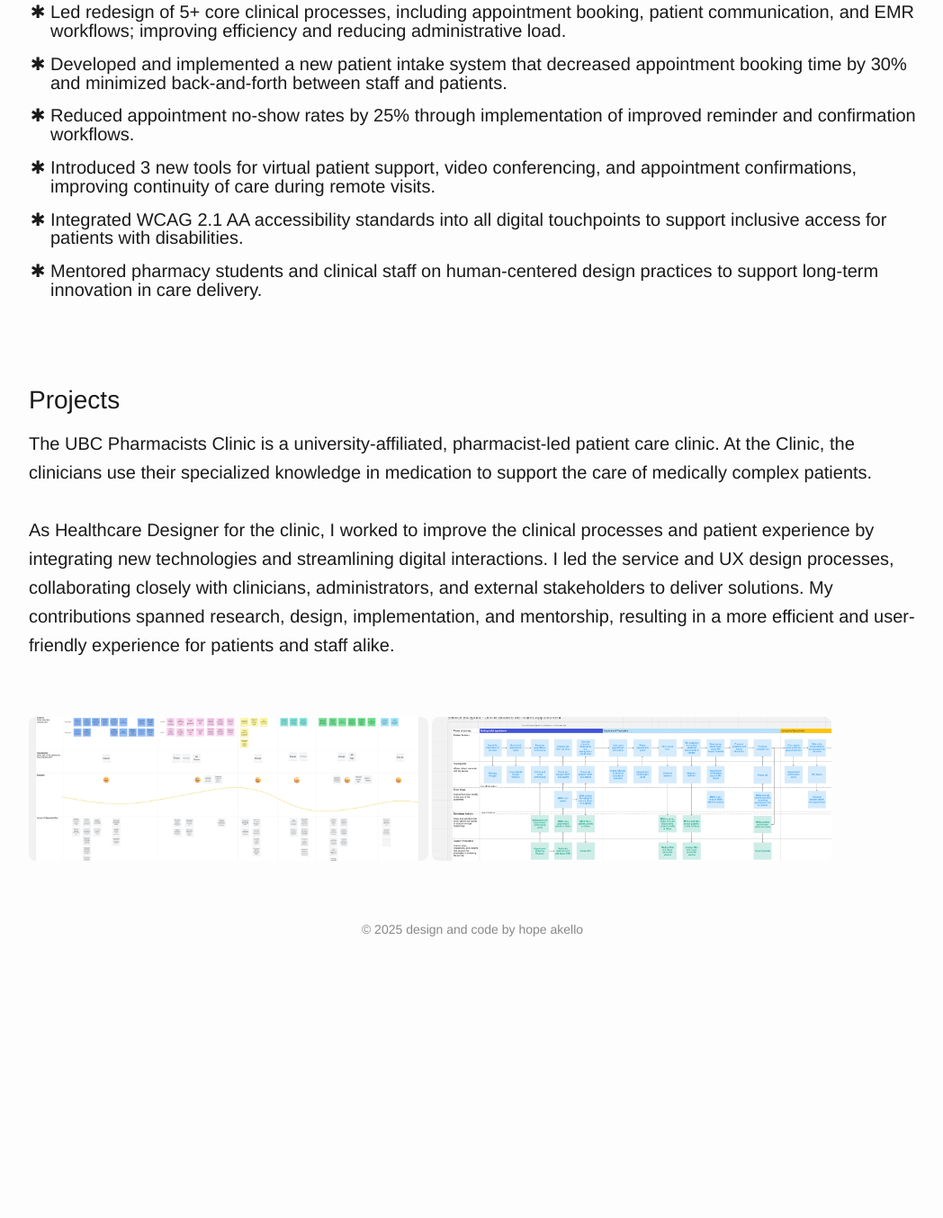
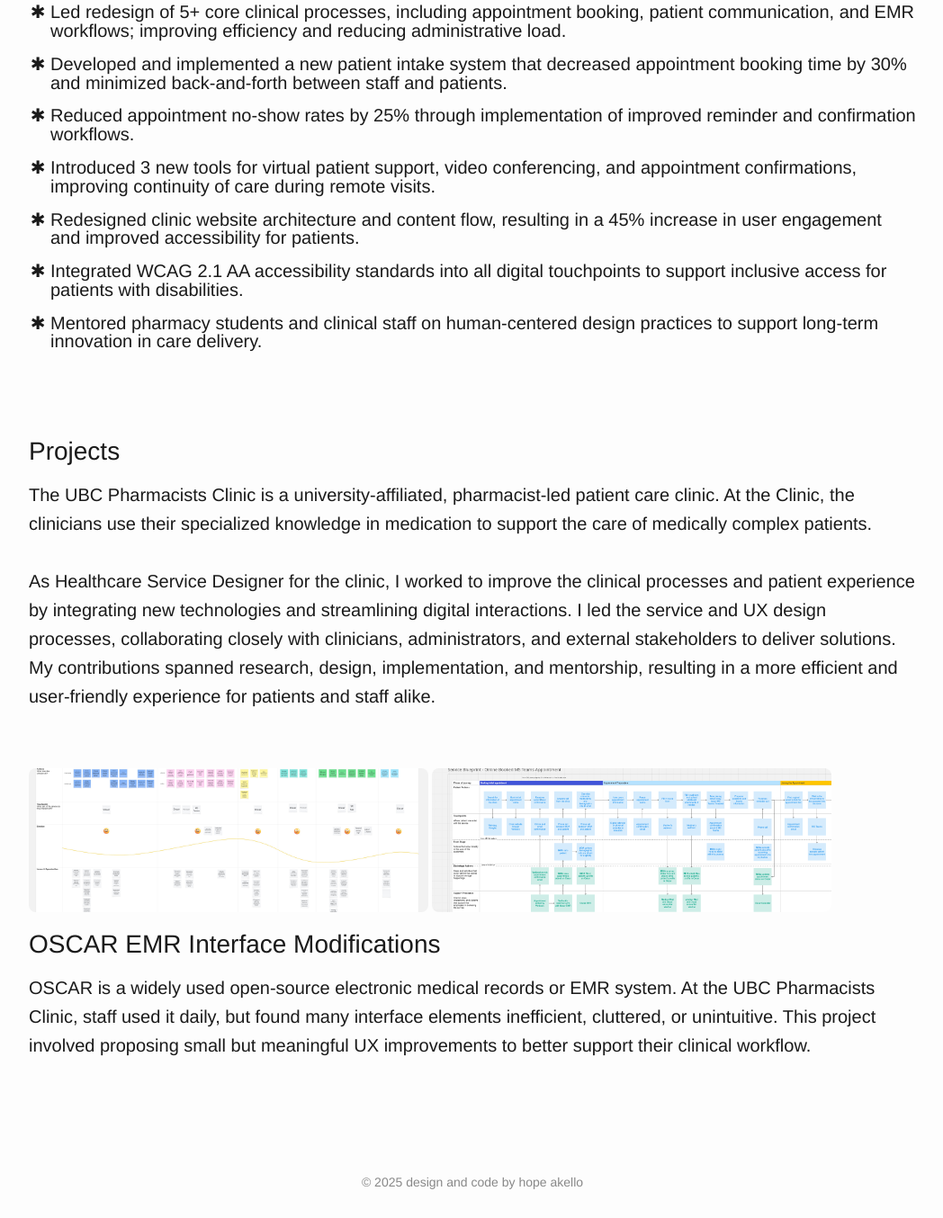
Before and after one commit to hopeaaaa/portfolio, a plain HTML site: page pages/ubc.html in a window 1280 px wide. Shown: the part 1673-3027 px from the top of the page at 90% size, without its empty margins (115-1163 px from the left). Before the commit the page ends 2746 px from the top, so only its background shows below. Drawn offline with Linux system fonts and the light colour scheme.

Commit message:
ubc page styling and scss restructuring

```diff
--- a/pages/ubc.html
+++ b/pages/ubc.html
@@ -1,16 +1,14 @@
 <!DOCTYPE html>
 <html lang="en">
+
 <head>
   <meta charset="UTF-8" />
   <meta name="viewport" content="width=device-width, initial-scale=1.0" />
   <title>hope akello | ubc pharmacists clinic</title>
   <link rel="stylesheet" href="../styles/ubc.css" />
-    <link
-      rel="icon"
-      type="image/x-icon"
-      href="./assets/images/about/asterisk.png?v=2"
-    />
+  <link rel="icon" type="image/x-icon" href="./assets/images/about/asterisk.png?v=2" />
 </head>
+
 <body>
   <header class="header">
     <div class="header__content">
@@ -33,20 +31,14 @@
         patient-centered care.
       </p>
     </div>
-      <img
-        src="../assets/images/ubc/Screenshot 2025-06-03 095438.png"
-        alt="hero image"
-        class="hero__img"
-      />
+    <img src="../assets/images/ubc/Screenshot 2025-06-03 095438.png" alt="hero image" class="hero__img" />
     <div class="hero__context-megawrapper">
       <p class="hero__subtitle">Overview</p>
       <div class="hero__context-wrapper">
         <div class="hero__container">
           <h3 class="hero__context">CLIENT</h3>
           <p class="hero__intro">
-              <a href="https://pharmsci.ubc.ca/pharmacists-clinic"
-                >The UBC Pharmacists Clinic</a
-              >
+            <a href="https://pharmsci.ubc.ca/pharmacists-clinic">The UBC Pharmacists Clinic</a>
           </p>
         </div>
         <div class="hero__container">
@@ -111,6 +103,10 @@
           care during remote visits.
         </li>
         <li class="hero__outcomes_li">
+          Redesigned clinic website architecture and content flow, resulting in a 45% increase in user engagement and
+          improved accessibility for patients.
+        </li>
+        <li class="hero__outcomes_li">
           Integrated WCAG 2.1 AA accessibility standards into all digital
           touchpoints to support inclusive access for patients with
           disabilities.
@@ -130,7 +126,7 @@
       knowledge in medication to support the care of medically complex
       patients. <br />
       <br />
-        As Healthcare Designer for the clinic, I worked to improve the clinical
+      As Healthcare Service Designer for the clinic, I worked to improve the clinical
       processes and patient experience by integrating new technologies and
       streamlining digital interactions. I led the service and UX design
       processes, collaborating closely with clinicians, administrators, and
@@ -139,51 +135,26 @@
       efficient and user-friendly experience for patients and staff alike.
     </p>
     <div class="final-design__intro-img-container">
-        <img
-          class="final-design__intro-img"
-          src="../assets/images/ubc/Copy of Pharm Clinic Journey Mapping - Clinician Journey Map.jpg"
-          alt=""
-        />
-        <img
-          class="final-design__intro-img"
-          src="../assets/images/ubc/Screenshot 2025-06-03 095438.png"
-          alt=""
-        />
+      <img class="final-design__intro-img"
+        src="../assets/images/ubc/Copy of Pharm Clinic Journey Mapping - Clinician Journey Map.jpg" alt="" />
+      <img class="final-design__intro-img" src="../assets/images/ubc/Screenshot 2025-06-03 095438.png" alt="" />
     </div>
-      <!--       <p class="final-design__body">
-        Patient Appointment Booking Process <br />
-
-        [journey maps] <br />
-
-        [figma] <br />
-        <br />
-
-        OSCAR EMR Interface Modifications <br />
-
-        [screenshots] <br />
-
-        Drug Therapy Problem Tracker <br />
-
-        Website Refresh <br />
-
-        [before and after] <br />
-
-        Other: Rx form, waiting room signage/graphics, CARE graphics
-      </p> -->
+    <p class="final-design__title">OSCAR EMR Interface Modifications</p>
+    <p class="final-design__body">
+      OSCAR is a widely used open-source electronic medical records or EMR system. At the UBC Pharmacists Clinic, staff
+      used it daily, but found many interface elements inefficient, cluttered, or unintuitive. This project involved
+      proposing small but meaningful UX improvements to better support their clinical workflow.
+    </p>
   </section>
   <footer>
     <p>&copy; 2025 design and code by hope akello</p>
   </footer>
   <div id="lightbox" class="lightbox">
     <span class="lightbox__close">&times;</span>
-      <img
-        class="lightbox__img"
-        id="lightbox-img"
-        src=""
-        alt="Expanded image"
-      />
+    <img class="lightbox__img" id="lightbox-img" src="" alt="Expanded image" />
   </div>
   <button onclick="topFunction()" id="myBtn" title="Go to top">top</button>
   <script src="../scripts/btn.js"></script>
 </body>
+
 </html>
```
Also changed, not shown: index.html (+6 -12 lines), styles/styles.scss (+4 -3 lines), styles/styles.css, 1 other file. Lines whose indentation alone changed are shown as unchanged.
